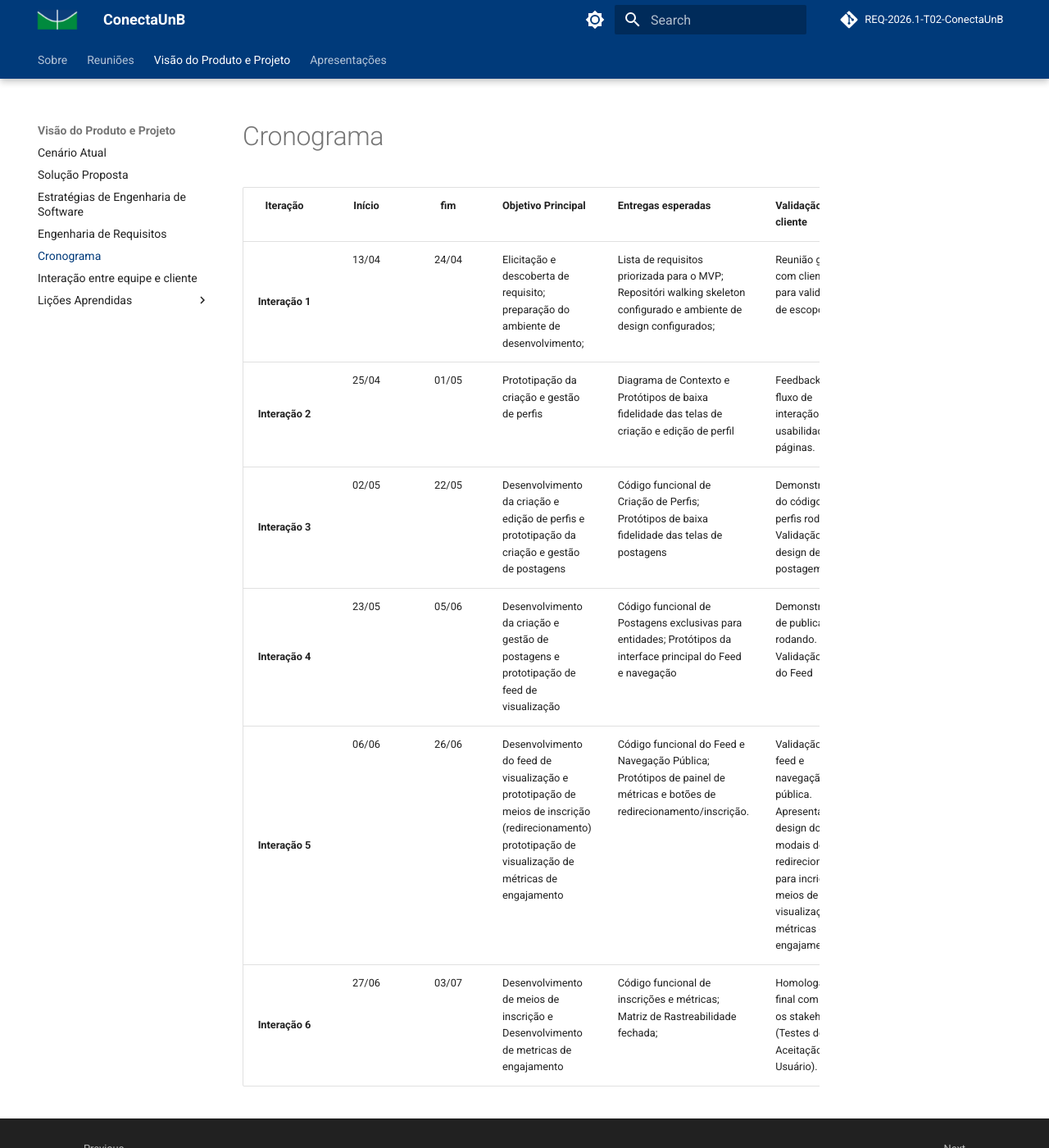
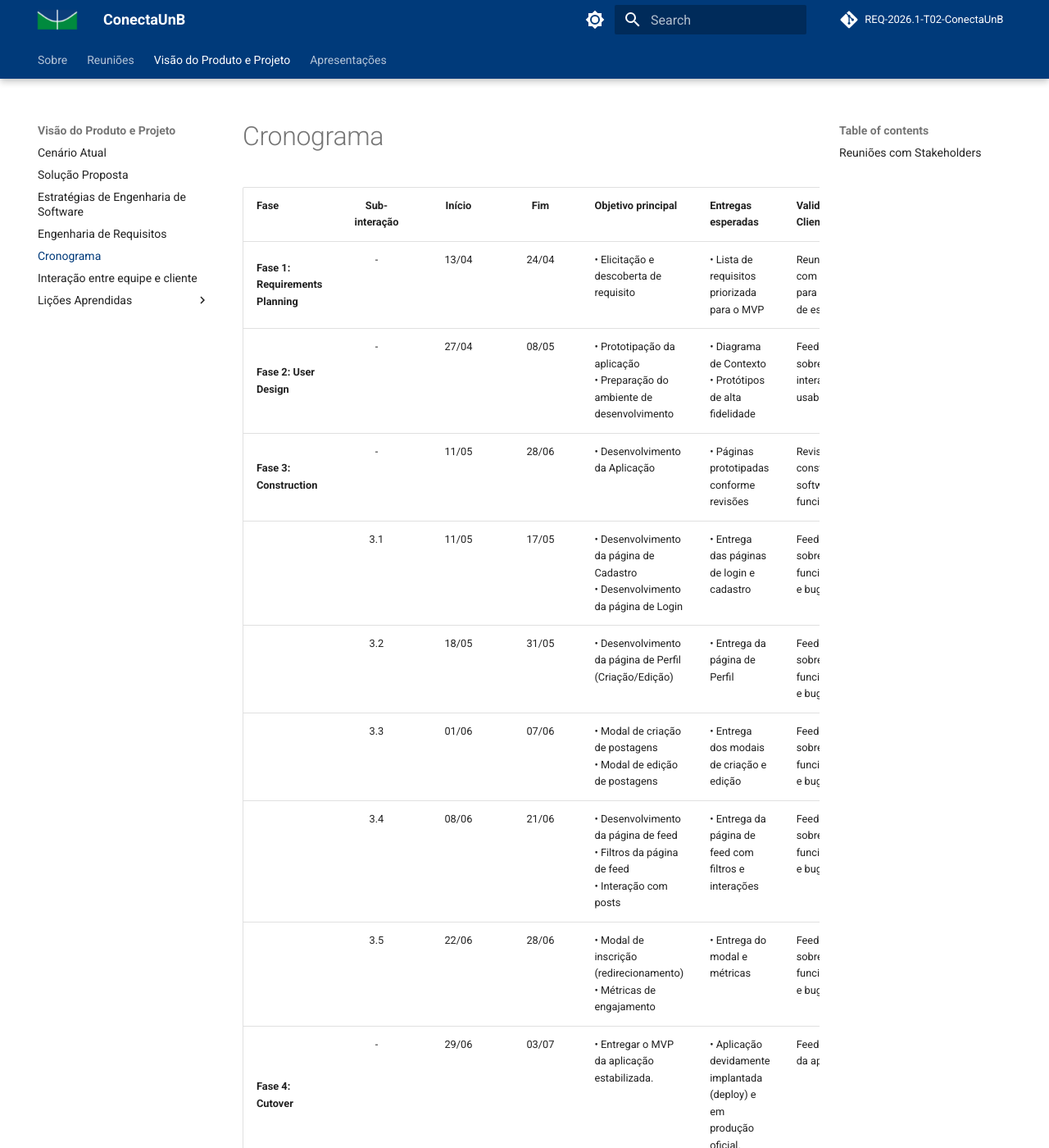
Before and after one commit to mdsreq-fga-unb/REQ-2026.1-T02-ConectaUnB, an MkDocs documentation site: the page built from docs/visaoDeProdutoProjeto/cronograma.md, in a window 1280 px wide and 1400 px high. Shown: the whole window at 82% size. Built offline with MkDocs 1.6.1 and Material for MkDocs 9.7.7, drawn with Linux system fonts in a browser that asks for light colours; comment, search, counter and statistics services are not loaded; some of the changed text lies outside the part shown.

Commit message:
docs: atualização do cronograma

```diff
--- a/docs/visaoDeProdutoProjeto/cronograma.md
+++ b/docs/visaoDeProdutoProjeto/cronograma.md
@@ -1,10 +1,21 @@
 # Cronograma
 
-| Iteração | Início | fim | Objetivo Principal | Entregas esperadas | Validação do cliente |
-| :---: | :---: | :---: | :--- | :--- | :--- |
-| **Interação 1** | 13/04 | 24/04 | Elicitação e descoberta de requisito; preparação do ambiente de desenvolvimento; | Lista de requisitos priorizada para o MVP; Repositóri walking skeleton configurado e ambiente de design configurados; | Reunião geral com clientes para validação de escopo. |
-| **Interação 2** | 25/04 | 01/05 | Prototipação da criação e gestão de perfis | Diagrama de Contexto e Protótipos de baixa fidelidade das telas de criação e edição de perfil | Feedback sobre fluxo de interação e usabilidade das páginas. |
-| **Interação 3** | 02/05 | 22/05 | Desenvolvimento da criação e edição de perfis e prototipação da criação e gestão de postagens | Código funcional de Criação de Perfis; Protótipos de baixa fidelidade das telas de postagens | Demonstração do código de perfis rodando. Validação do design de postagem. |
-| **Interação 4** | 23/05 | 05/06 | Desenvolvimento da criação e gestão de postagens e prototipação de feed de visualização | Código funcional de Postagens exclusivas para entidades; Protótipos da interface principal do Feed e navegação | Demonstração de publicação rodando. Validação visual do Feed |
-| **Interação 5** | 06/06 | 26/06 | Desenvolvimento do feed de visualização e prototipação de meios de inscrição (redirecionamento) prototipação de visualização de métricas de engajamento | Código funcional do Feed e Navegação Pública; Protótipos de painel de métricas e botões de redirecionamento/inscrição. | Validação do feed e navegação pública. Apresentação do design dos modais de redirecionamento para incrição e meios de visualização de métricas de engajamento |
-| **Interação 6** | 27/06 | 03/07 | Desenvolvimento de meios de inscrição e Desenvolvimento de metricas de engajamento | Código funcional de inscrições e métricas; Matriz de Rastreabilidade fechada; | Homologação final com todos os stakeholders (Testes de Aceitação do Usuário). |
+| Fase | Sub-interação | Início | Fim | Objetivo principal | Entregas esperadas | Validação do Cliente |
+| :--- | :---: | :---: | :---: | :--- | :--- | :--- |
+| **Fase 1: Requirements Planning** | - | 13/04 | 24/04 | • Elicitação e descoberta de requisito | • Lista de requisitos priorizada para o MVP | Reunião geral com clientes para validação de escopo |
+| **Fase 2: User Design** | - | 27/04 | 08/05 | • Prototipação da aplicação<br>• Preparação do ambiente de desenvolvimento | • Diagrama de Contexto<br>• Protótipos de alta fidelidade | Feedback sobre fluxo de interação e usabilidade |
+| **Fase 3: Construction** | - | 11/05 | 28/06 | • Desenvolvimento da Aplicação | • Páginas prototipadas conforme revisões | Revisão constante de software funcional |
+| | 3.1 | 11/05 | 17/05 | • Desenvolvimento da página de Cadastro<br>• Desenvolvimento da página de Login | • Entrega das páginas de login e cadastro | Feedback sobre funcionalidade e bugs |
+| | 3.2 | 18/05 | 31/05 | • Desenvolvimento da página de Perfil (Criação/Edição) | • Entrega da página de Perfil | Feedback sobre funcionalidade e bugs |
+| | 3.3 | 01/06 | 07/06 | • Modal de criação de postagens<br>• Modal de edição de postagens | • Entrega dos modais de criação e edição | Feedback sobre funcionalidade e bugs |
+| | 3.4 | 08/06 | 21/06 | • Desenvolvimento da página de feed<br>• Filtros da página de feed<br>• Interação com posts | • Entrega da página de feed com filtros e interações | Feedback sobre funcionalidade e bugs |
+| | 3.5 | 22/06 | 28/06 | • Modal de inscrição (redirecionamento)<br>• Métricas de engajamento | • Entrega do modal e métricas | Feedback sobre funcionalidade e bugs |
+| **Fase 4: Cutover** | - | 29/06 | 03/07 | • Entregar o MVP da aplicação estabilizada. | • Aplicação devidamente implantada (deploy) e em produção oficial. | Feedback final da aplicação |
+
+## Reuniões com Stakeholders
+
+- **24/04:** Elicitação e descoberta de Requisitos.
+- **08/05:** Feedback e construção dos protótipos.
+- **05/06:** Feedback sobre funcionalidade e bugs das aplicações desenvolvidas.
+- **19/06:** Feedback sobre funcionalidade e bugs das aplicações desenvolvidas.
+- **03/07:** Feedback final da plataforma em produção.
```
